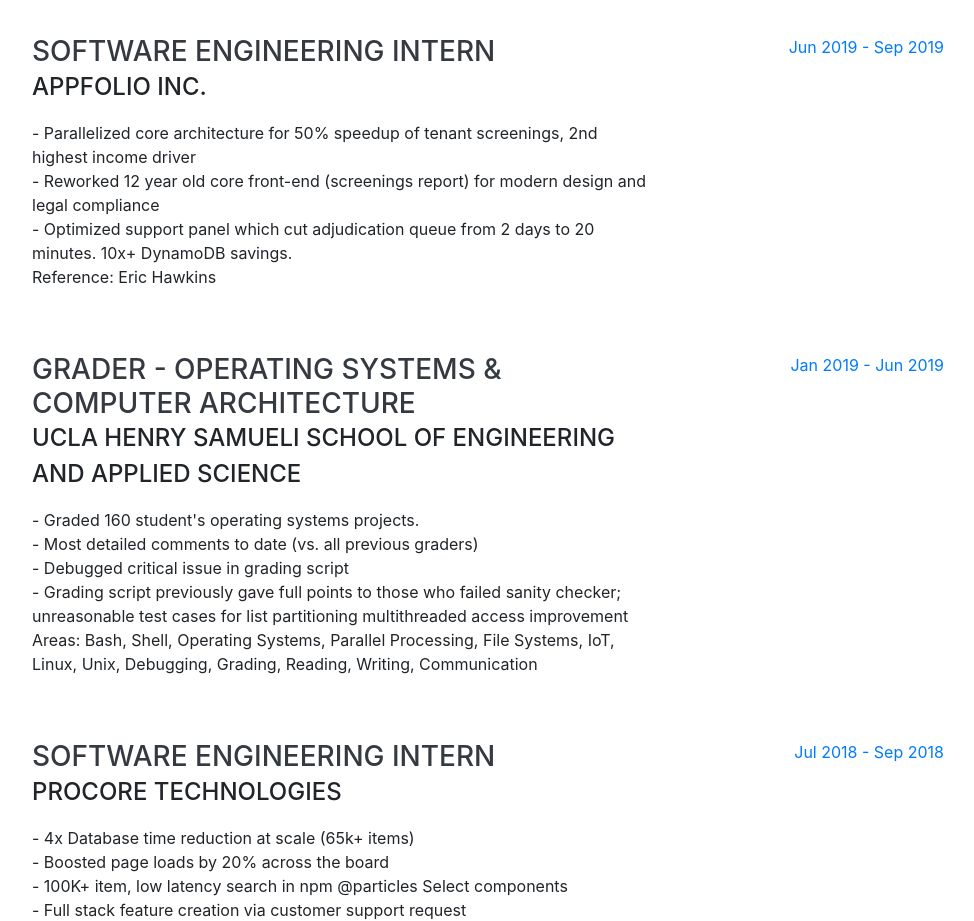
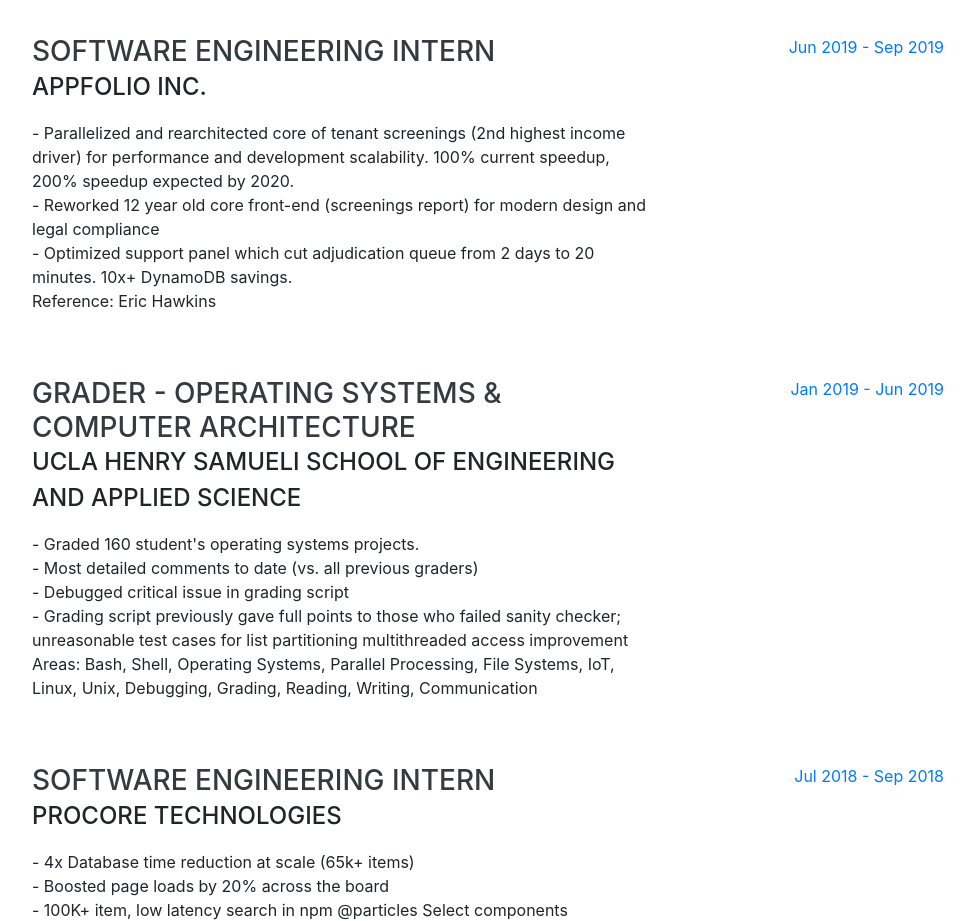
Before and after one commit to xiankaing/xiankaing.github.io, a website with bundled scripts: page index.html in a window 1280 px wide. Shown: the part 900-1821 px from the top of the page, without its empty margins (288-1262 px from the left). Built offline with nearby package versions, Linux system fonts and the light colour scheme; a web font is replaced by a local one.

Commit message:
reflect increased speedup of core screenings job flow

```diff
--- a/index.html
+++ b/index.html
@@ -160,7 +160,7 @@
           <div class="resume-content">
             <h3 class="mb-0">Software Engineering Intern</h3>
             <div class="subheading mb-3">Appfolio Inc.</div>
-            <p> - Parallelized core architecture for 50% speedup of tenant screenings, 2nd highest income driver <br>
+            <p> - Parallelized and rearchitected core of tenant screenings (2nd highest income driver) for performance and development scalability. 100% current speedup, 200% speedup expected by 2020. <br>
               - Reworked 12 year old core front-end (screenings report) for modern design and legal compliance <br>
               - Optimized support panel which cut adjudication queue from 2 days to 20 minutes. 10x+ DynamoDB savings.
               <br>
```
